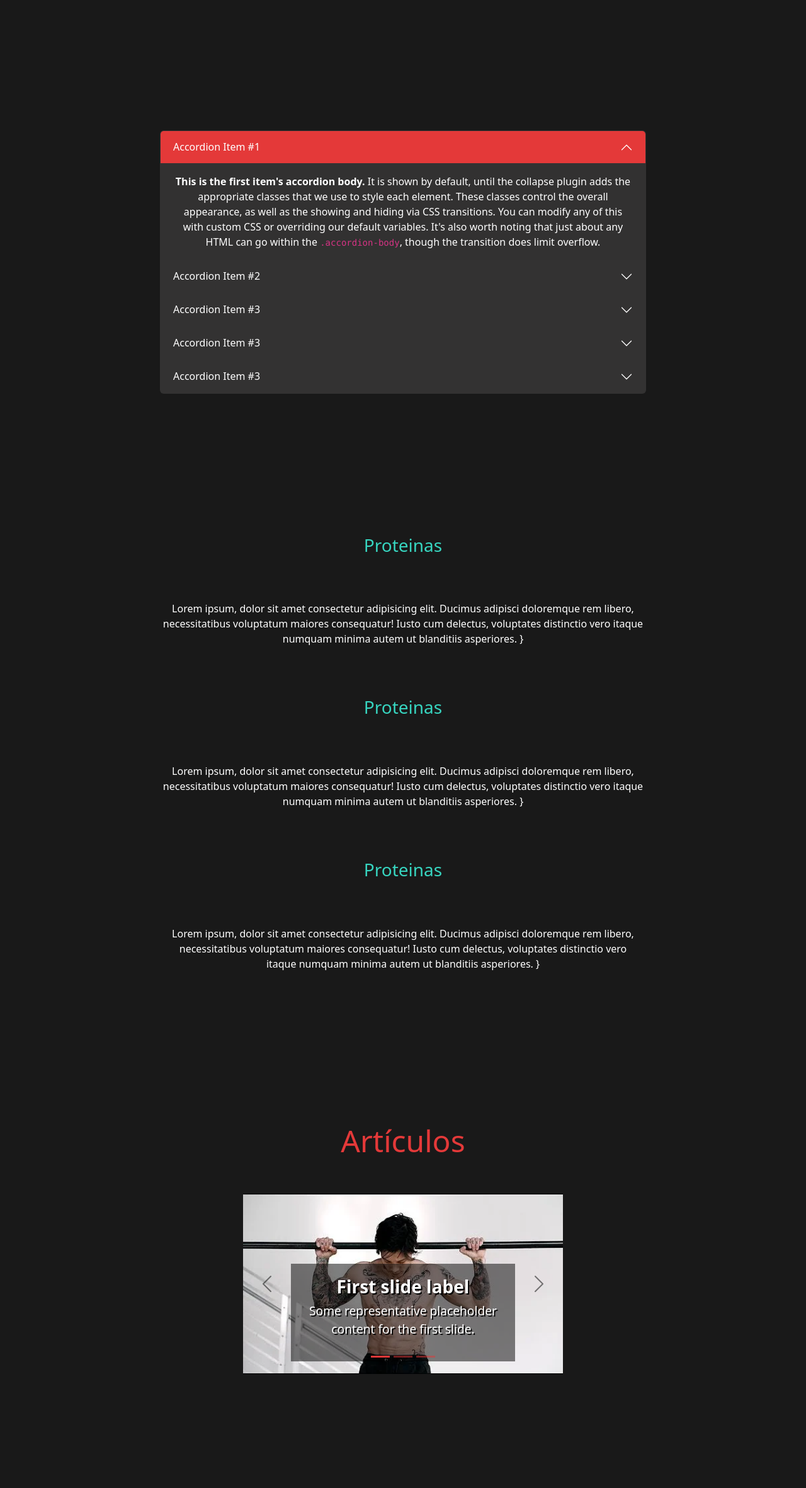
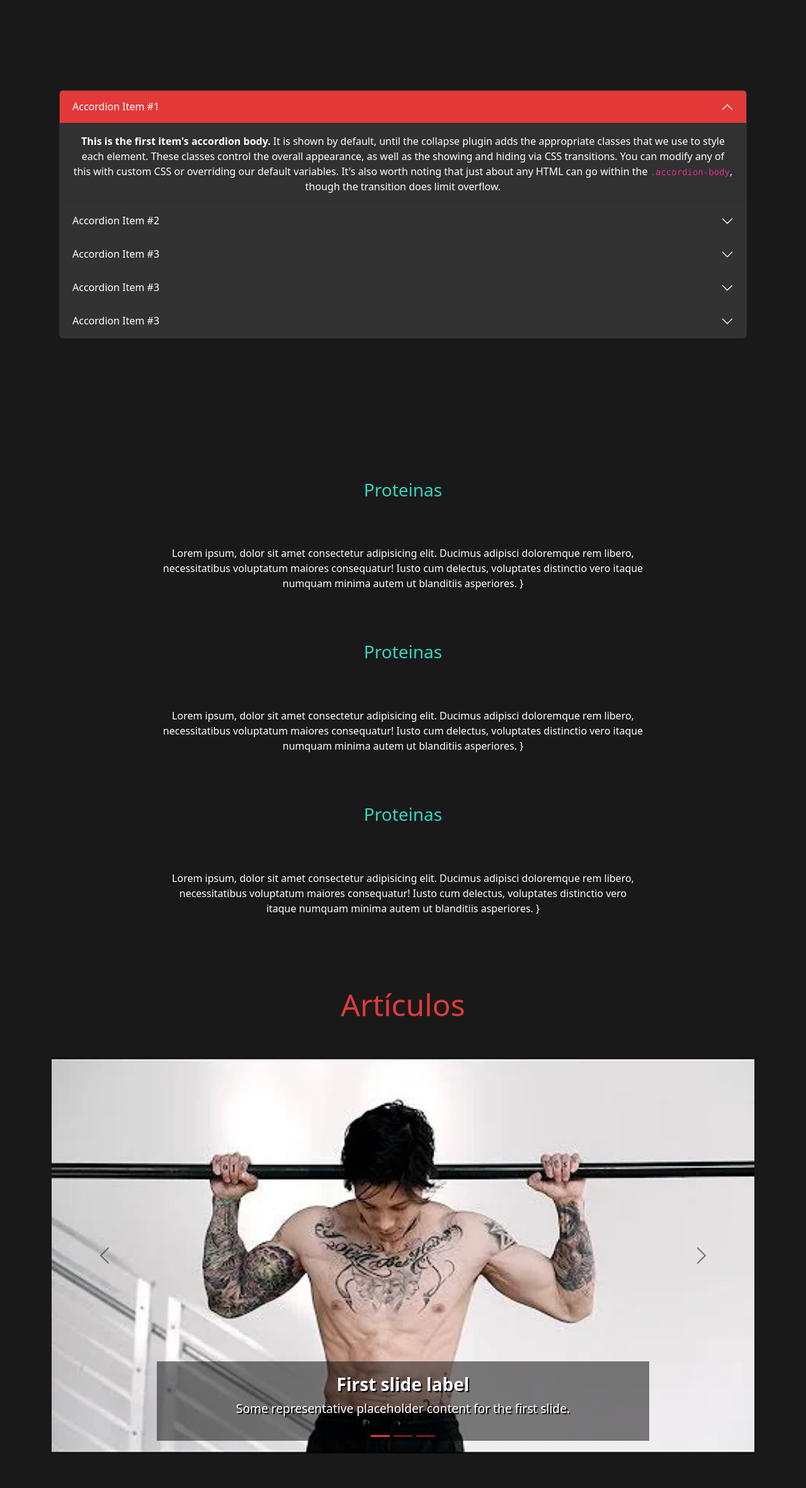
Before and after one commit to R13Axis/ejercitate, a website: page pages/alimentacion.html in a window 1280 px wide. Shown: the part 198-2560 px from the top of the page at 63% size. Drawn offline with nearby package versions, Linux system fonts and the light colour scheme.

Commit message:
Parece que vamos bien, faltan pequeños detalles

```diff
--- a/estilos/custom-sass.scss
+++ b/estilos/custom-sass.scss
@@ -735,13 +735,6 @@ footer.footer-custom-index {
 
     // GALERIA VIDEOS CUERPO
 
-    .galeria-videos {
-      padding-top: 8em;
-      padding-bottom: 4em;
-      padding-left: 19em;
-      padding-right: 19em;
-    }
-
     .custom-img-size-gallery-cuerpo {
       height: 80% !important;
     }
--- a/pages/alimentacion.html
+++ b/pages/alimentacion.html
@@ -100,7 +100,7 @@
 
             <div class="row">
 
-                <div class="col custom-container-alimentacion">
+                <div class="col ">
 
                     <div class="accordion" id="accordionExample">
                         <div class="accordion-item">
```
Also changed, not shown: index.html (+2 -2 lines), estilos/custom-sass.css.
